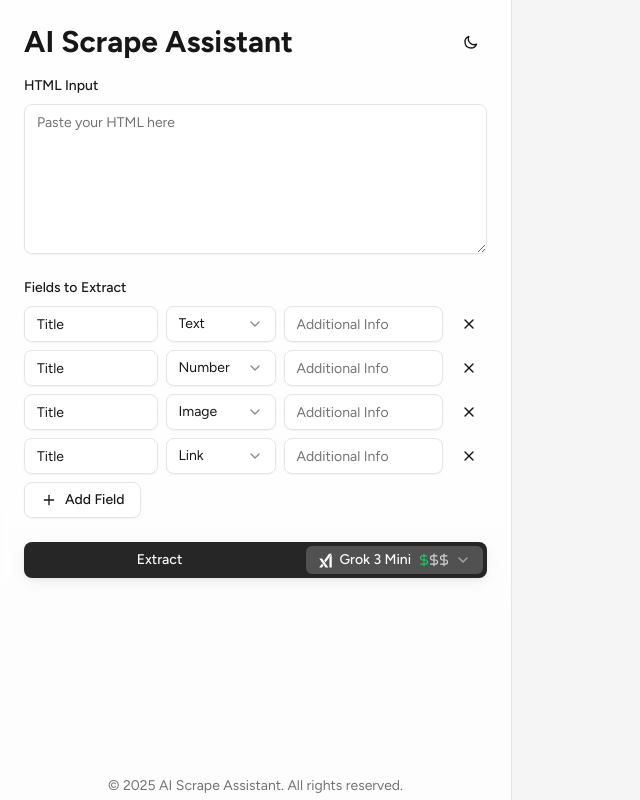
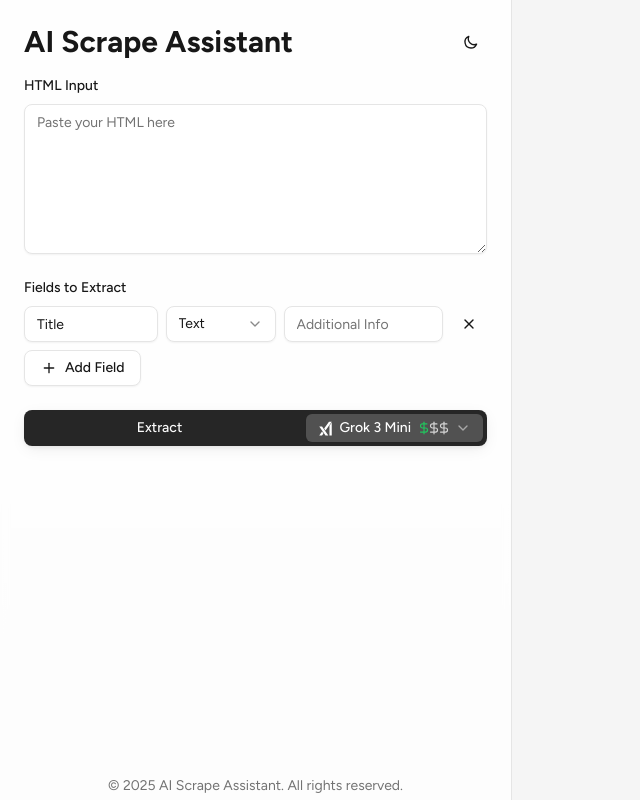
Before and after one commit to sstehniy/selectorextractor, a Next.js app in the folder client/: page / in a window 1280 px wide. Shown: the whole page, without its empty margins (0-640 px from the left). Built offline with nearby package versions, Linux system fonts and the light colour scheme.

Commit message:
refactor: implement useReducer for form state management in Form.tsx

```diff
--- a/client/src/components/Form.tsx
+++ b/client/src/components/Form.tsx
@@ -10,9 +10,323 @@ import {
   SelectItem,
 } from "./ui/select";
 import { selectOptions, Option } from "@/lib/modelSelectConfig";
-import { memo, useMemo, useState } from "react";
+import { memo, useCallback, useMemo, useReducer } from "react";
 import { Input } from "./ui/input";
 import type { Field, Attachment, FieldType } from "@/types";
+
+type FormState = {
+  htmlInput: string;
+  copiedAttachment: string | null;
+  attachments: Attachment[];
+  model: Option;
+  fields: Field[];
+};
+
+type FormAction =
+  | {
+      type: "UPDATE_HTML_INPUT";
+      payload: string;
+    }
+  | {
+      type: "ADD_ATTACHMENT";
+      payload: Attachment;
+    }
+  | {
+      type: "DELETE_ATTACHMENT";
+      payload: string;
+    }
+  | {
+      type: "UPDATE_MODEL";
+      payload: Option;
+    }
+  | {
+      type: "UPDATE_FIELDS";
+      payload: Field;
+    }
+  | {
+      type: "ADD_FIELD";
+      payload: Field;
+    }
+  | {
+      type: "DELETE_FIELD";
+      payload: string;
+    }
+  | {
+      type: "UPDATE_COPIED_ATTACHMENT";
+      payload: string | null;
+    };
+
+const formReducer = (state: FormState, action: FormAction) => {
+  switch (action.type) {
+    case "UPDATE_HTML_INPUT":
+      return { ...state, htmlInput: action.payload };
+    case "ADD_ATTACHMENT":
+      return {
+        ...state,
+        attachments: state.attachments.concat(action.payload),
+      };
+    case "DELETE_ATTACHMENT":
+      return {
+        ...state,
+        attachments: state.attachments.filter((a) => a.id !== action.payload),
+      };
+    case "UPDATE_MODEL":
+      return { ...state, model: action.payload };
+    case "UPDATE_FIELDS":
+      return { ...state, fields: state.fields.concat(action.payload) };
+    case "ADD_FIELD":
+      return { ...state, fields: state.fields.concat(action.payload) };
+    case "DELETE_FIELD":
+      return {
+        ...state,
+        fields: state.fields.filter((f) => f.id !== action.payload),
+      };
+    case "UPDATE_COPIED_ATTACHMENT":
+      return { ...state, copiedAttachment: action.payload };
+    default:
+      return state;
+  }
+};
+
+export const Form = ({
+  onSubmit,
+  errors,
+  isLoading,
+}: {
+  onSubmit: (
+    e: React.FormEvent,
+    htmlInput: string,
+    attachments: Attachment[],
+    fields: Field[],
+    model: Option,
+  ) => void;
+  errors: { [key: string]: string };
+  isLoading: boolean;
+}) => {
+  const [state, dispatch] = useReducer(formReducer, {
+    htmlInput: "",
+    attachments: [],
+    model: selectOptions[0],
+    fields: [
+      {
+        id: "default",
+        name: "Title",
+        type: "text",
+        additionalInfo: "",
+      },
+    ],
+    copiedAttachment: null,
+  });
+
+  const handleHtmlInputChange = useCallback(
+    (e: React.ChangeEvent<HTMLTextAreaElement>) => {
+      const newInput = e.target.value;
+      if (newInput.length > 5000) {
+        const newAttachment: Attachment = {
+          id: Date.now().toString(),
+          content: newInput,
+        };
+
+        dispatch({ type: "ADD_ATTACHMENT", payload: newAttachment });
+        dispatch({ type: "UPDATE_HTML_INPUT", payload: "" });
+      } else {
+        dispatch({ type: "UPDATE_HTML_INPUT", payload: newInput });
+      }
+    },
+    [],
+  );
+
+  const deleteAttachment = (id: string) => {
+    dispatch({ type: "DELETE_ATTACHMENT", payload: id });
+  };
+
+  const copyAttachment = (id: string) => {
+    navigator.clipboard.writeText(
+      state.attachments.find((attachment) => attachment.id === id)?.content ??
+        "",
+    );
+    dispatch({ type: "UPDATE_COPIED_ATTACHMENT", payload: id });
+    setTimeout(
+      () => dispatch({ type: "UPDATE_COPIED_ATTACHMENT", payload: null }),
+      2000,
+    );
+  };
+
+  const addField = () => {
+    const newField: Field = {
+      id: Date.now().toString(),
+      name: "",
+      type: "text",
+      additionalInfo: "",
+    };
+    dispatch({ type: "UPDATE_FIELDS", payload: newField });
+  };
+
+  const removeField = useCallback((id: string) => {
+    dispatch({ type: "DELETE_FIELD", payload: id });
+  }, []);
+
+  const handleSubmit = (e: React.FormEvent<HTMLFormElement>) => {
+    e.preventDefault();
+    const formData = new FormData(e.currentTarget);
+    const values = Object.fromEntries(formData.entries());
+    const enrichedFields = state.fields.map((field) => ({
+      ...field,
+      name: values[`${field.id}-name`] as string,
+      type: values[`${field.id}-type`] as FieldType,
+      additionalInfo: values[`${field.id}-additionalInfo`] as string,
+    }));
+    onSubmit(
+      e,
+      state.htmlInput,
+      state.attachments,
+      enrichedFields,
+      state.model,
+    );
+  };
+
+  const attachmentsMemoToShow = useMemo(() => {
+    return state.attachments.map((attachment) => ({
+      ...attachment,
+      content: attachment.content.slice(0, 150),
+    }));
+  }, [state.attachments]);
+
+  return (
+    <form onSubmit={handleSubmit} className="space-y-6">
+      <div className="space-y-2">
+        <label htmlFor="html-input" className="block text-sm font-medium">
+          HTML Input
+        </label>
+        <Textarea
+          id="html-input"
+          value={state.htmlInput}
+          onChange={handleHtmlInputChange}
+          placeholder="Paste your HTML here"
+          className="min-h-[150px] bg-background rounded shadow-sm"
+        />
+        {errors.htmlInput && (
+          <p className="text-error-500 text-sm mt-1">{errors.htmlInput}</p>
+        )}
+
+        {attachmentsMemoToShow.length > 0 && (
+          <div className="space-y-2">
+            {attachmentsMemoToShow.map((attachment) => (
+              <div
+                key={attachment.id}
+                className="p-3 bg-background border rounded shadow-sm relative group transition-colors duration-200"
+              >
+                <p className="text-sm  truncate pr-8">
+                  {attachment.content}...
+                </p>
+                {!state.copiedAttachment && (
+                  <>
+                    <Button
+                      type="button"
+                      variant="ghost"
+                      size="icon"
+                      onClick={() => copyAttachment(attachment.id)}
+                      className="absolute right-12 top-1/2 transform -translate-y-1/2 opacity-0 group-hover:opacity-100 transition-opacity duration-200 bg-background"
+                    >
+                      <Copy className="h-4 w-4  hover:" />
+                    </Button>
+                    <Button
+                      type="button"
+                      variant="ghost"
+                      size="icon"
+                      onClick={() => deleteAttachment(attachment.id)}
+                      className="absolute right-2 top-1/2 transform -translate-y-1/2 opacity-0 group-hover:opacity-100 transition-opacity duration-200  hover:text-red-500"
+                    >
+                      <Trash2 className="h-4 w-4 " />
+                    </Button>
+                  </>
+                )}
+                {state.copiedAttachment === `${attachment.id}` && (
+                  <span className="absolute right-1 top-1/2 transform -translate-y-1/2 text-xs bg-background px-2 py-1 rounded shadow">
+                    Copied!
+                  </span>
+                )}
+              </div>
+            ))}
+          </div>
+        )}
+      </div>
+
+      <div className="space-y-2">
+        <label className="block text-sm font-medium">Fields to Extract</label>
+        {state.fields.map((field) => (
+          <FieldItem
+            key={field.id}
+            field={field}
+            errors={errors}
+            removeField={removeField}
+          />
+        ))}
+
+        <Button
+          type="button"
+          variant="outline"
+          onClick={addField}
+          className="mt-2 hover:bg-primary/10 transition-colors duration-200"
+        >
+          <Plus className="h-4 w-4" />
+          Add Field
+        </Button>
+      </div>
+
+      <div className="flex flex-col space-y-2 w-full max-w-md lg:max-w-full mx-auto">
+        <div className="relative">
+          <Button
+            type="submit"
+            disabled={isLoading}
+            className="w-full  duration-300 shadow-md transition-all pr-52 bg-primary rounded"
+          >
+            {isLoading ? (
+              <div className="flex items-center justify-center gap-2">
+                <div className="h-4 w-4 animate-spin rounded-full border-2 border-primary-foreground border-t-transparent" />
+                Extracting...
+              </div>
+            ) : (
+              "Extract"
+            )}
+          </Button>
+          <div className="absolute right-1 top-1 bottom-1">
+            <Select
+              value={state.model.value}
+              onValueChange={(value) =>
+                dispatch({
+                  type: "UPDATE_MODEL",
+                  payload: selectOptions.find((o) => o.value === value)!,
+                })
+              }
+              defaultValue={selectOptions[0].value}
+            >
+              <SelectTrigger className="h-full bg-white/20 dark:bg-neutral-950 border-0 focus:ring-1 focus:ring-white/30 dark:focus:ring-neutral-300/20 text-white dark:text-neutral-200 font-medium rounded-[6px] hover:bg-white/30 dark:hover:bg-neutral-950/80 transition-colors">
+                <SelectValue
+                  placeholder="model"
+                  className="flex items-center gap-1.5"
+                />
+              </SelectTrigger>
+              <SelectContent className="top-2 bg-white dark:bg-neutral-900 border border-neutral-200 dark:border-neutral-700 shadow-lg">
+                {selectOptions.map((option) => (
+                  <SelectItem key={option.value} value={option.value}>
+                    <div className="flex items-center gap-1.5">
+                      {option.icon}
+                      <span>{option.label}</span>
+                      <span className="mr-1">
+                        <PriceIndicator level={option.priceIndicator} />
+                      </span>
+                    </div>
+                  </SelectItem>
+                ))}
+              </SelectContent>
+            </Select>
+          </div>
+        </div>
+      </div>
+    </form>
+  );
+};
 
 const FieldItem = memo(
   ({
@@ -74,223 +388,3 @@ const FieldItem = memo(
   },
 );
 FieldItem.displayName = "FieldItem";
-
-export const Form = ({
-  onSubmit,
-  errors,
-  isLoading,
-}: {
-  onSubmit: (
-    e: React.FormEvent,
-    htmlInput: string,
-    attachments: Attachment[],
-    fields: Field[],
-    model: Option,
-  ) => void;
-  errors: { [key: string]: string };
-  isLoading: boolean;
-}) => {
-  const [attachments, setAttachments] = useState<Attachment[]>([]);
-  const [copiedAttachment, setCopiedAttachment] = useState<string | null>(null);
-  const [model, setModel] = useState<Option>(selectOptions[0]);
-  const [htmlInput, setHtmlInput] = useState("");
-  const [fields, setFields] = useState<Omit<Field, "name">[]>([
-    { id: "default", type: "text", additionalInfo: "" },
-    { id: "213414", type: "number", additionalInfo: "" },
-    { id: "4325", type: "image", additionalInfo: "" },
-    { id: "432s5", type: "link", additionalInfo: "" },
-  ]);
-
-  const handleHtmlInputChange = (e: React.ChangeEvent<HTMLTextAreaElement>) => {
-    const newInput = e.target.value;
-    if (newInput.length > 5000) {
-      const newAttachment: Attachment = {
-        id: Date.now().toString(),
-        content: newInput,
-      };
-
-      setAttachments((prev) => prev.concat([newAttachment]));
-      setHtmlInput("");
-    } else {
-      setHtmlInput(newInput);
-    }
-  };
-
-  const deleteAttachment = (id: string) => {
-    setAttachments(attachments.filter((attachment) => attachment.id !== id));
-  };
-
-  const copyAttachment = (id: string) => {
-    navigator.clipboard.writeText(
-      attachments.find((attachment) => attachment.id === id)?.content ?? "",
-    );
-    setCopiedAttachment(id);
-    setTimeout(() => setCopiedAttachment(null), 2000);
-  };
-
-  const addField = () => {
-    const newField: Field = {
-      id: Date.now().toString(),
-      name: "",
-      type: "text",
-      additionalInfo: "",
-    };
-    setFields([...fields, newField]);
-  };
-
-  const removeField = (id: string) => {
-    setFields(fields.filter((field) => field.id !== id));
-  };
-
-  const handleSubmit = (e: React.FormEvent<HTMLFormElement>) => {
-    e.preventDefault();
-    const formData = new FormData(e.currentTarget);
-    const values = Object.fromEntries(formData.entries());
-    const enrichedFields = fields.map((field) => ({
-      ...field,
-      name: values[`${field.id}-name`] as string,
-      type: values[`${field.id}-type`] as FieldType,
-      additionalInfo: values[`${field.id}-additionalInfo`] as string,
-    }));
-    onSubmit(e, htmlInput, attachments, enrichedFields, model);
-  };
-
-  const attachmentsMemoToShow = useMemo(() => {
-    return attachments.map((attachment) => ({
-      ...attachment,
-      content: attachment.content.slice(0, 150),
-    }));
-  }, [attachments]);
-
-  return (
-    <form onSubmit={handleSubmit} className="space-y-6">
-      <div className="space-y-2">
-        <label htmlFor="html-input" className="block text-sm font-medium">
-          HTML Input
-        </label>
-        <Textarea
-          id="html-input"
-          value={htmlInput}
-          onChange={handleHtmlInputChange}
-          placeholder="Paste your HTML here"
-          className="min-h-[150px] bg-background rounded shadow-sm"
-        />
-        {errors.htmlInput && (
-          <p className="text-error-500 text-sm mt-1">{errors.htmlInput}</p>
-        )}
-
-        {attachmentsMemoToShow.length > 0 && (
-          <div className="space-y-2">
-            {attachmentsMemoToShow.map((attachment) => (
-              <div
-                key={attachment.id}
-                className="p-3 bg-background border rounded shadow-sm relative group transition-colors duration-200"
-              >
-                <p className="text-sm  truncate pr-8">
-                  {attachment.content}...
-                </p>
-                {!copiedAttachment && (
-                  <>
-                    <Button
-                      type="button"
-                      variant="ghost"
-                      size="icon"
-                      onClick={() => copyAttachment(attachment.id)}
-                      className="absolute right-12 top-1/2 transform -translate-y-1/2 opacity-0 group-hover:opacity-100 transition-opacity duration-200 bg-background"
-                    >
-                      <Copy className="h-4 w-4  hover:" />
-                    </Button>
-                    <Button
-                      type="button"
-                      variant="ghost"
-                      size="icon"
-                      onClick={() => deleteAttachment(attachment.id)}
-                      className="absolute right-2 top-1/2 transform -translate-y-1/2 opacity-0 group-hover:opacity-100 transition-opacity duration-200  hover:text-red-500"
-                    >
-                      <Trash2 className="h-4 w-4 " />
-                    </Button>
-                  </>
-                )}
-                {copiedAttachment === `${attachment.id}` && (
-                  <span className="absolute right-1 top-1/2 transform -translate-y-1/2 text-xs bg-background px-2 py-1 rounded shadow">
-                    Copied!
-                  </span>
-                )}
-              </div>
-            ))}
-          </div>
-        )}
-      </div>
-
-      <div className="space-y-2">
-        <label className="block text-sm font-medium">Fields to Extract</label>
-        {fields.map((field) => (
-          <FieldItem
-            key={field.id}
-            field={field}
-            errors={errors}
-            removeField={removeField}
-          />
-        ))}
-
-        <Button
-          type="button"
-          variant="outline"
-          onClick={addField}
-          className="mt-2 hover:bg-primary/10 transition-colors duration-200"
-        >
-          <Plus className="h-4 w-4" />
-          Add Field
-        </Button>
-      </div>
-
-      <div className="flex flex-col space-y-2 w-full max-w-md lg:max-w-full mx-auto">
-        <div className="relative">
-          <Button
-            type="submit"
-            disabled={isLoading}
-            className="w-full  duration-300 shadow-md transition-all pr-52 bg-primary rounded"
-          >
-            {isLoading ? (
-              <div className="flex items-center justify-center gap-2">
-                <div className="h-4 w-4 animate-spin rounded-full border-2 border-primary-foreground border-t-transparent" />
-                Extracting...
-              </div>
-            ) : (
-              "Extract"
-            )}
-          </Button>
-          <div className="absolute right-1 top-1 bottom-1">
-            <Select
-              value={model.value}
-              onValueChange={(value) =>
-                setModel(selectOptions.find((o) => o.value === value)!)
-              }
-              defaultValue={selectOptions[0].value}
-            >
-              <SelectTrigger className="h-full bg-white/20 dark:bg-neutral-950 border-0 focus:ring-1 focus:ring-white/30 dark:focus:ring-neutral-300/20 text-white dark:text-neutral-200 font-medium rounded-[6px] hover:bg-white/30 dark:hover:bg-neutral-950/80 transition-colors">
-                <SelectValue
-                  placeholder="model"
-                  className="flex items-center gap-1.5"
-                />
-              </SelectTrigger>
-              <SelectContent className="top-2 bg-white dark:bg-neutral-900 border border-neutral-200 dark:border-neutral-700 shadow-lg">
-                {selectOptions.map((option) => (
-                  <SelectItem key={option.value} value={option.value}>
-                    <div className="flex items-center gap-1.5">
-                      {option.icon}
-                      <span>{option.label}</span>
-                      <span className="mr-1">
-                        <PriceIndicator level={option.priceIndicator} />
-                      </span>
-                    </div>
-                  </SelectItem>
-                ))}
-              </SelectContent>
-            </Select>
-          </div>
-        </div>
-      </div>
-    </form>
-  );
-};
```
